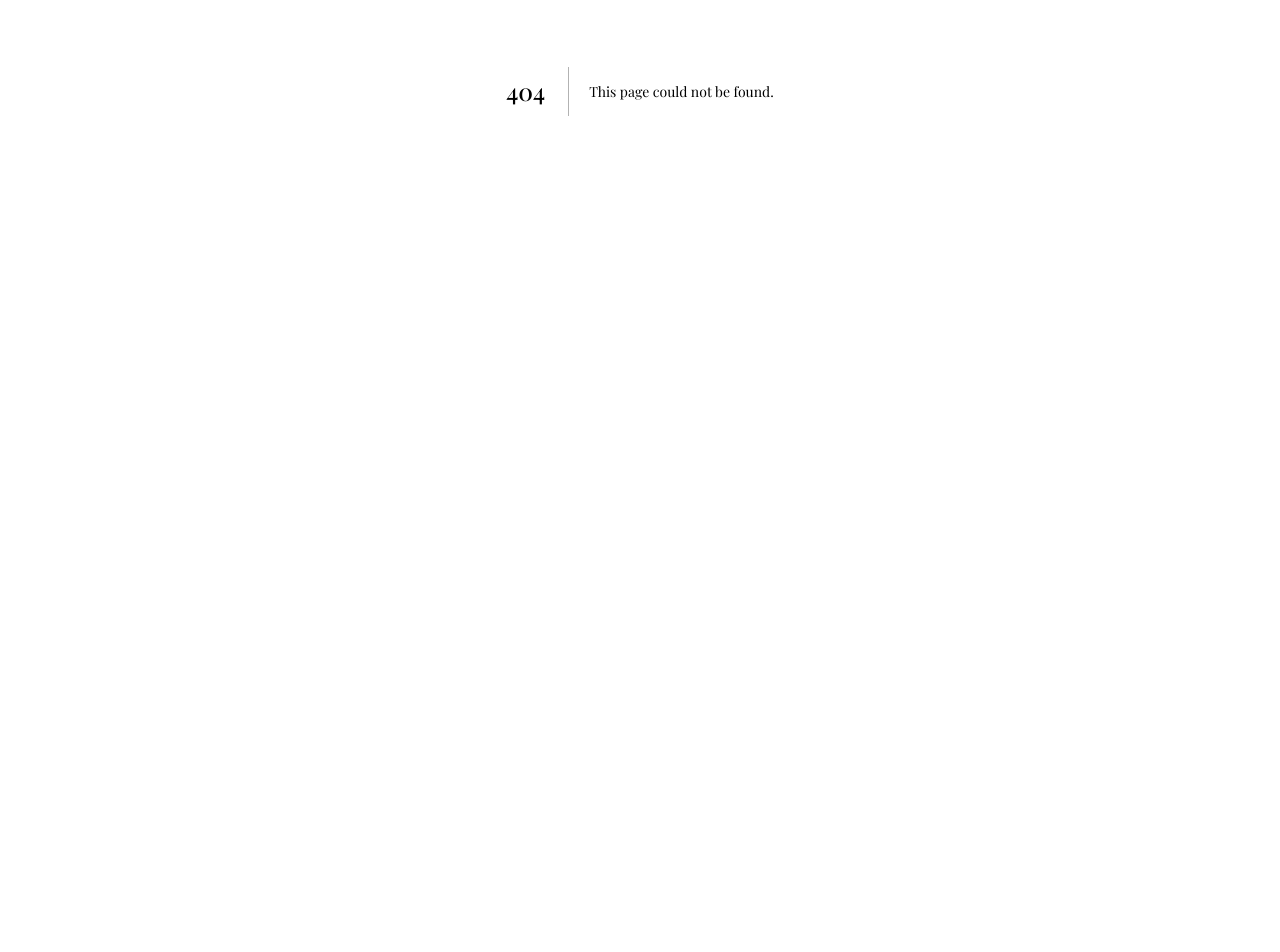
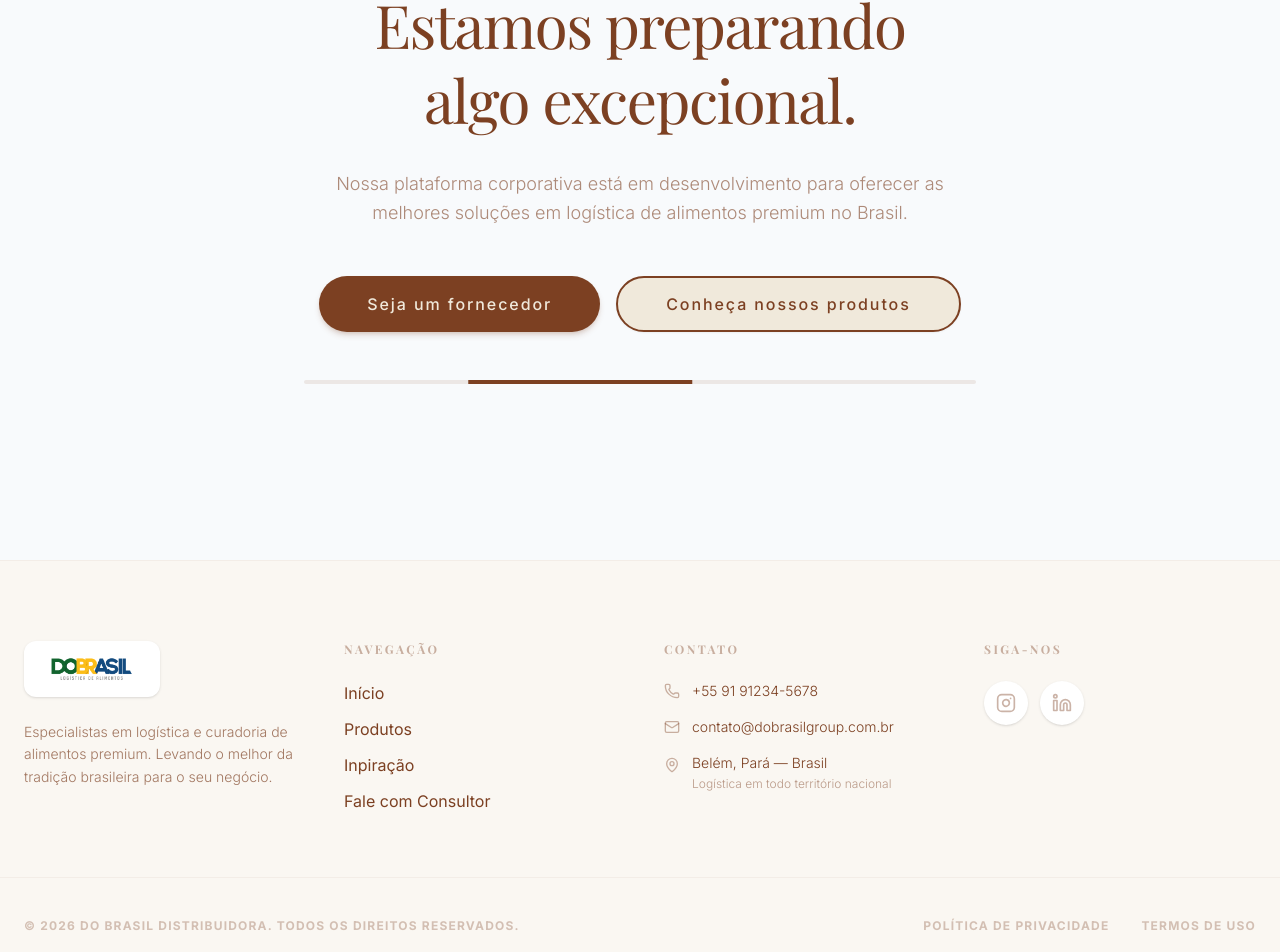
Before and after one commit to mfelipperd/dobrasil-distribuidora, a Next.js app: page /landing-v1 in a window 1280 px wide. Before the commit this address had no page. Shown: the part 309-1261 px from the top of the page. Before the commit the page ends 800 px from the top, so only its background shows below. Built offline with nearby package versions, Linux system fonts and the light colour scheme; a web font is replaced by a local one.

Commit message:
feat: implement landing page under construction and footer component

```diff
--- a/next.config.ts
+++ b/next.config.ts
@@ -16,11 +16,7 @@ const nextConfig: NextConfig = {
   },
   async redirects() {
     return [
-      {
-        source: "/",
-        destination: "/doce-de-leite",
-        permanent: false,
-      },
+
       {
         source: "/qrcode",
         destination: "/doce-de-leite",
--- /dev/null
+++ b/src/app/landing-v1/page.tsx
@@ -0,0 +1,72 @@
+"use client";
+
+import { motion } from "framer-motion";
+import Image from "next/image";
+import { Button } from "@/components/ui/button";
+import Link from "next/link";
+import Header from "@/components/Header";
+import Footer from "@/components/Footer";
+
+export default function MaintenancePage() {
+  return (
+    <main className="min-h-screen bg-slate-50 flex flex-col items-center">
+      <Header />
+
+      <div className="flex-1 flex flex-col items-center justify-center px-6 text-center max-w-4xl mx-auto py-32">
+        <motion.div
+          initial={{ opacity: 0, scale: 0.9 }}
+          animate={{ opacity: 1, scale: 1 }}
+          transition={{ duration: 0.8 }}
+          className="mb-12"
+        >
+          <div className="w-24 h-24 bg-primary/10 rounded-full flex items-center justify-center mx-auto mb-8">
+            <svg
+              className="w-12 h-12 text-primary"
+              fill="none"
+              stroke="currentColor"
+              viewBox="0 0 24 24"
+              xmlns="http://www.w3.org/2000/svg"
+            >
+              <path
+                strokeLinecap="round"
+                strokeLinejoin="round"
+                strokeWidth={1.5}
+                d="M19 21V5a2 2 0 00-2-2H7a2 2 0 00-2 2v16m14 0h2m-2 0h-5m-9 0H3m2 0h5M9 7h1m-1 4h1m4-4h1m-1 4h1m-5 10v-5a1 1 0 011-1h2a1 1 0 011 1v5m-4 0h4"
+              />
+            </svg>
+          </div>
+
+          <p className="text-xs font-sans font-bold uppercase tracking-[0.3em] text-primary/40 mb-6">
+            DO Brasil — Distribuidora & Logística
+          </p>
+          <h1 className="text-4xl md:text-6xl font-serif text-primary mb-8 leading-tight tracking-tight">
+            Estamos preparando<br />algo excepcional.
+          </h1>
+          <p className="text-lg text-primary/60 font-sans font-light max-w-2xl mx-auto leading-relaxed mb-12">
+            Nossa plataforma corporativa está em desenvolvimento para oferecer as melhores soluções em logística de alimentos premium no Brasil.
+          </p>
+
+          <div className="flex flex-col sm:flex-row gap-4 justify-center">
+            <Button asChild size="lg" variant="default" className="rounded-full px-12">
+              <Link href="#contato">Seja um fornecedor</Link>
+            </Button>
+            <Button asChild size="lg" variant="outline" className="rounded-full px-12">
+              <Link href="/produto">Conheça nossos produtos</Link>
+            </Button>
+          </div>
+        </motion.div>
+
+        {/* Visual element */}
+        <div className="relative w-full h-1 bg-primary/10 rounded-full overflow-hidden mb-12">
+          <motion.div
+            animate={{ x: ["-100%", "100%"] }}
+            transition={{ duration: 3, repeat: Infinity, ease: "linear" }}
+            className="absolute top-0 left-0 h-full w-1/3 bg-primary"
+          />
+        </div>
+      </div>
+
+      <Footer />
+    </main>
+  );
+}
--- a/src/app/page.tsx
+++ b/src/app/page.tsx
@@ -2,71 +2,139 @@
 
 import { motion } from "framer-motion";
 import Image from "next/image";
+import Link from "next/link";
 import { Button } from "@/components/ui/button";
-import Link from "next/link";
-import Header from "@/components/Header";
-import Footer from "@/components/Footer";
+import { Construction, ArrowRight, Star } from "lucide-react";
 
-export default function MaintenancePage() {
+export default function UnderConstruction() {
   return (
-    <main className="min-h-screen bg-slate-50 flex flex-col items-center">
-      <Header />
+    <main className="min-h-screen bg-white font-sans relative overflow-hidden flex flex-col">
+      {/* Decorative Brand Bar */}
+      <div className="fixed top-0 left-0 w-full h-1.5 bg-linear-to-r from-[#008444] via-[#FFB800] to-[#1D447E] z-50" />
 
-      <div className="flex-1 flex flex-col items-center justify-center px-6 text-center max-w-4xl mx-auto py-32">
+      {/* Main Content Container */}
+      <div className="flex-1 flex flex-col justify-center py-16 lg:py-0">
+        <div className="container mx-auto px-6 grid grid-cols-1 lg:grid-cols-2 gap-16 lg:gap-24 items-center max-w-7xl">
+
+          {/* Left Side: Brand & Status */}
+          <div className="flex flex-col items-center lg:items-start text-center lg:text-left z-10 w-full">
             <motion.div
-          initial={{ opacity: 0, scale: 0.9 }}
+              initial={{ opacity: 0, scale: 0.95 }}
               animate={{ opacity: 1, scale: 1 }}
               transition={{ duration: 0.8 }}
-          className="mb-12"
+              className="mb-10"
             >
-          <div className="w-24 h-24 bg-primary/10 rounded-full flex items-center justify-center mx-auto mb-8">
-            <svg
-              className="w-12 h-12 text-primary"
-              fill="none"
-              stroke="currentColor"
-              viewBox="0 0 24 24"
-              xmlns="http://www.w3.org/2000/svg"
+              <Image
+                src="/images/DOBRASIL - original.png"
+                alt="DO Brasil"
+                width={350}
+                height={110}
+                className="h-20 w-auto object-contain"
+                priority
+              />
+            </motion.div>
+
+            <motion.div
+              initial={{ opacity: 0, y: 10 }}
+              animate={{ opacity: 1, y: 0 }}
+              transition={{ delay: 0.3, duration: 0.5 }}
+              className="inline-flex items-center gap-2 px-4 py-1.5 rounded-full bg-[#FFB800]/10 text-[#FFB800] text-[10px] uppercase font-black tracking-widest mb-8 border border-[#FFB800]/20 shadow-[0_0_15px_rgba(255,184,0,0.1)]"
             >
-              <path
-                strokeLinecap="round"
-                strokeLinejoin="round"
-                strokeWidth={1.5}
-                d="M19 21V5a2 2 0 00-2-2H7a2 2 0 00-2 2v16m14 0h2m-2 0h-5m-9 0H3m2 0h5M9 7h1m-1 4h1m4-4h1m-1 4h1m-5 10v-5a1 1 0 011-1h2a1 1 0 011 1v5m-4 0h4"
+              <Construction size={14} />
+              Site em Construção
+            </motion.div>
+
+            <motion.h1
+              initial={{ opacity: 0, y: 20 }}
+              animate={{ opacity: 1, y: 0 }}
+              transition={{ delay: 0.5, duration: 0.8 }}
+              className="text-4xl md:text-5xl xl:text-6xl font-black text-[#111111] leading-[1.1] mb-6 tracking-tight"
+            >
+              Nosso novo portal <br />
+              <span className="text-transparent bg-clip-text bg-linear-to-r from-[#008444] to-[#1D447E]">está em construção.</span>
+            </motion.h1>
+
+            <motion.p
+              initial={{ opacity: 0, y: 20 }}
+              animate={{ opacity: 1, y: 0 }}
+              transition={{ delay: 0.7, duration: 0.8 }}
+              className="text-base md:text-lg text-gray-400 font-light mb-10 leading-relaxed max-w-lg"
+            >
+              Estamos construindo uma plataforma completa para logística e curadoria de alimentos premium. O futuro da distribuição brasileira começa aqui.
+            </motion.p>
+
+            <motion.div
+               initial={{ width: 0 }}
+               animate={{ width: "80px" }}
+               transition={{ delay: 1, duration: 1 }}
+               className="h-1.5 bg-[#FFB800] rounded-full hidden lg:block"
             />
-            </svg>
           </div>
 
-          <p className="text-xs font-sans font-bold uppercase tracking-[0.3em] text-primary/40 mb-6">
-            DO Brasil — Distribuidora & Logística
-          </p>
-          <h1 className="text-4xl md:text-6xl font-serif text-primary mb-8 leading-tight tracking-tight">
-            Estamos preparando<br />algo excepcional.
-          </h1>
-          <p className="text-lg text-primary/60 font-sans font-light max-w-2xl mx-auto leading-relaxed mb-12">
-            Nossa plataforma corporativa está em desenvolvimento para oferecer as melhores soluções em logística de alimentos premium no Brasil.
+          {/* Right Side: Featured Product Highlight - Overlay Mode */}
+          <motion.div
+            initial={{ opacity: 0, x: 20 }}
+            animate={{ opacity: 1, x: 0 }}
+            transition={{ delay: 0.8, duration: 1 }}
+            className="w-full flex justify-center lg:justify-end group"
+          >
+            <div className="relative w-full aspect-square shadow-[0_30px_70px_-15px_rgba(0,0,0,0.2)] rounded-[3.5rem] overflow-hidden ring-1 ring-gray-100 max-w-[520px]">
+              <Image
+                src="/images/Gemini_Generated_Image_hgrowdhgrowdhgro (1).png"
+                alt="Noble Leche"
+                fill
+                className="object-cover transition-transform duration-1000 group-hover:scale-110"
+              />
+
+              {/* Dark Gradient Overlay for Readability - Enhanced */}
+              <div className="absolute inset-x-0 bottom-0 h-3/4 bg-linear-to-t from-black/95 via-black/50 to-transparent z-10" />
+
+              {/* Content Overlay */}
+              <div className="absolute inset-0 z-20 p-10 flex flex-col justify-end items-center lg:items-start text-center lg:text-left">
+                <motion.div
+                  initial={{ opacity: 0, y: 20 }}
+                  whileInView={{ opacity: 1, y: 0 }}
+                  transition={{ delay: 1, duration: 0.8 }}
+                >
+                  <div className="flex items-center gap-2 mb-4">
+                    <Star size={16} className="text-[#FFB800] fill-[#FFB800]" />
+                    <span className="text-[11px] font-black uppercase tracking-[0.3em] text-[#FFB800]">Destaque Premium</span>
+                  </div>
+
+                  <h3 className="text-3xl md:text-4xl font-black text-white mb-4 leading-tight tracking-tight">
+                    Noble Leche: <br /> Tradição e Pureza.
+                  </h3>
+
+                  <p className="text-sm text-white/70 font-light mb-8 max-w-xs leading-relaxed">
+                    Explore o doce de leite que está redefinindo o padrão de excelência artesanal no Brasil.
                   </p>
 
-          <div className="flex flex-col sm:flex-row gap-4 justify-center">
-            <Button asChild size="lg" variant="default" className="rounded-full px-12">
-              <Link href="#contato">Seja um fornecedor</Link>
+                  <Button asChild size="lg" className="bg-white text-[#1D447E] hover:bg-[#FFB800] hover:text-white rounded-full px-10 h-14 text-base font-black shadow-2xl transition-all duration-300 group">
+                    <Link href="/doce-de-leite" className="flex items-center gap-2">
+                      Ver detalhes
+                      <ArrowRight className="group-hover:translate-x-1 transition-transform" />
+                    </Link>
                   </Button>
-            <Button asChild size="lg" variant="outline" className="rounded-full px-12">
-              <Link href="/produto">Conheça nossos produtos</Link>
-            </Button>
+                </motion.div>
+              </div>
             </div>
           </motion.div>
-
-        {/* Visual element */}
-        <div className="relative w-full h-1 bg-primary/10 rounded-full overflow-hidden mb-12">
-          <motion.div
-            animate={{ x: ["-100%", "100%"] }}
-            transition={{ duration: 3, repeat: Infinity, ease: "linear" }}
-            className="absolute top-0 left-0 h-full w-1/3 bg-primary"
-          />
         </div>
       </div>
 
-      <Footer />
+      {/* Simplified Footer */}
+      <footer className="py-8 px-6 border-t border-gray-50 bg-white z-10">
+        <div className="container mx-auto flex flex-col md:flex-row justify-between items-center gap-4 text-[10px] font-black uppercase tracking-[0.2em] text-gray-300">
+           <p>DO BRASIL DISTRIBUIDORA &copy; {new Date().getFullYear()}</p>
+           <div className="flex items-center gap-4 text-gray-400">
+              <span>Belém</span>
+              <div className="w-1 h-1 bg-[#FFB800] rounded-full" />
+              <span>São Paulo</span>
+              <div className="w-1 h-1 bg-[#1D447E] rounded-full" />
+              <span>Brasil</span>
+           </div>
+        </div>
+      </footer>
     </main>
   );
 }
--- a/src/components/Footer.tsx
+++ b/src/components/Footer.tsx
@@ -2,30 +2,76 @@
 
 import Link from "next/link";
 import Image from "next/image";
-import { Instagram, Linkedin } from "lucide-react";
+import { Instagram, Linkedin, Mail, Phone, MapPin } from "lucide-react";
 
 export default function Footer() {
   return (
-    <footer className="bg-primary text-background py-14">
-      <div className="container mx-auto px-6 flex flex-col md:flex-row items-center justify-between gap-8">
-        <Link href="/" className="flex items-center">
-          <Image
-            src="/images/DOBRASIL - original.png"
-            alt="DO Brasil"
-            width={400}
-            height={100}
-            className="h-20 w-auto object-contain opacity-80 hover:opacity-100 transition-opacity duration-300"
-          />
-        </Link>
+    <footer className="bg-[#faf7f2] text-primary pt-20 pb-10 border-t border-primary/5">
+      <div className="container mx-auto px-6 grid grid-cols-1 md:grid-cols-2 lg:grid-cols-4 gap-12 mb-16">
+        {/* Brand Column */}
+        <div className="flex flex-col items-center md:items-start text-center md:text-left">
+          <Link href="/" className="mb-6 inline-block bg-white px-4 py-2 rounded-xl shadow-sm">
+            <Image
+              src="/images/DOBRASIL - original.png"
+              alt="DO Brasil"
+              width={180}
+              height={60}
+              className="h-10 w-auto object-contain"
+            />
+          </Link>
+          <p className="text-sm font-sans font-light leading-relaxed text-primary/70 max-w-xs">
+            Especialistas em logística e curadoria de alimentos premium. Levando o melhor da tradição brasileira para o seu negócio.
+          </p>
+        </div>
 
-        <p className="text-sm font-sans text-background/40 text-center leading-relaxed">
-          &copy; {new Date().getFullYear()} DO Brasil Distribuidora. Todos os direitos reservados.
-          <span className="block text-xs mt-1">Belém, Pará — Brasil</span>
-        </p>
+        {/* Navigation Column */}
+        <div className="flex flex-col items-center md:items-start">
+          <h4 className="text-xs font-sans font-bold uppercase tracking-[0.2em] mb-6 text-primary/40">Navegação</h4>
+          <nav className="flex flex-col gap-3 items-center md:items-start">
+            <Link href="/" className="hover:text-primary/60 transition-colors">Início</Link>
+            <Link href="/produto" className="hover:text-primary/60 transition-colors">Produtos</Link>
+            <Link href="#receitas" className="hover:text-primary/60 transition-colors">Inpiração</Link>
+            <Link href="#contato" className="hover:text-primary/60 transition-colors">Fale com Consultor</Link>
+          </nav>
+        </div>
 
-        <div className="flex items-center gap-3 text-background/40">
-          <Link href="#" className="p-3 rounded-full hover:bg-background/10 hover:text-background transition-all duration-300"><Instagram size={20} /></Link>
-          <Link href="#" className="p-3 rounded-full hover:bg-background/10 hover:text-background transition-all duration-300"><Linkedin size={20} /></Link>
+        {/* Contact Column */}
+        <div className="flex flex-col items-center md:items-start">
+          <h4 className="text-xs font-sans font-bold uppercase tracking-[0.2em] mb-6 text-primary/40">Contato</h4>
+          <div className="flex flex-col gap-4 text-sm font-light">
+            <a href="https://wa.me/5591912345678" target="_blank" className="flex items-center gap-3 hover:text-primary/60 transition-colors">
+              <Phone size={16} className="text-primary/40" />
+              +55 91 91234-5678
+            </a>
+            <a href="mailto:contato@dobrasilgroup.com.br" className="flex items-center gap-3 hover:text-primary/60 transition-colors">
+              <Mail size={16} className="text-primary/40" />
+              contato@dobrasilgroup.com.br
+            </a>
+            <div className="flex items-start gap-3">
+              <MapPin size={16} className="text-primary/40 mt-1" />
+              <span>Belém, Pará — Brasil<br /><span className="text-xs opacity-50">Logística em todo território nacional</span></span>
+            </div>
+          </div>
+        </div>
+
+        {/* Social Column */}
+        <div className="flex flex-col items-center md:items-start">
+          <h4 className="text-xs font-sans font-bold uppercase tracking-[0.2em] mb-6 text-primary/40">Siga-nos</h4>
+          <div className="flex items-center gap-3">
+            <Link href="#" className="p-3 bg-white rounded-full text-primary/40 hover:text-primary hover:shadow-md transition-all duration-300 shadow-sm"><Instagram size={20} /></Link>
+            <Link href="#" className="p-3 bg-white rounded-full text-primary/40 hover:text-primary hover:shadow-md transition-all duration-300 shadow-sm"><Linkedin size={20} /></Link>
+          </div>
+        </div>
+      </div>
+
+      {/* Copyright Bar */}
+      <div className="container mx-auto px-6 pt-10 border-t border-primary/5">
+        <div className="flex flex-col md:flex-row items-center justify-between gap-6 text-xs font-sans text-primary/30 font-bold tracking-widest uppercase text-center md:text-left">
+          <p>&copy; {new Date().getFullYear()} DO BRASIL DISTRIBUIDORA. TODOS OS DIREITOS RESERVADOS.</p>
+          <div className="flex gap-8">
+            <Link href="#" className="hover:text-primary transition-colors">Política de Privacidade</Link>
+            <Link href="#" className="hover:text-primary transition-colors">Termos de Uso</Link>
+          </div>
         </div>
       </div>
     </footer>
--- a/src/components/ProductShowcase.tsx
+++ b/src/components/ProductShowcase.tsx
@@ -30,14 +30,14 @@ export default function ProductShowcase() {
     target: containerRef,
     offset: ["start end", "end start"]
   });
-  const imageY = useTransform(deskProgress, [0, 1], [40, -40]);
+  const imageY = useTransform(deskProgress, [0, 1], [-50, 50]);
 
   // Mobile Overlays Custom Timing
-  // Starts when top of image is near top of screen (fully visible), ends very quickly so text is readable
   const { scrollYProgress: mobProgress } = useScroll({
     target: mobileRef,
     offset: ["start 30%", "start 5%"]
   });
+  const mobImageY = useTransform(mobProgress, [0, 1], [-40, 40]);
   const imageBlur = useTransform(mobProgress, [0, 1], ["blur(0px)", "blur(12px)"]);
   const overlayOpacity = useTransform(mobProgress, [0, 1], [0, 0.90]);
   const textOpacity = useTransform(mobProgress, [0, 1], [0, 1]);
@@ -46,15 +46,17 @@ export default function ProductShowcase() {
   return (
     <section id="produto" className="relative py-16 lg:py-12 bg-[#1a0f0a] overflow-hidden" ref={containerRef}>
       {/* DESKTOP BACKGROUND LAYER */}
-      <div className="hidden lg:block absolute inset-0 z-0">
+      <div className="hidden lg:block absolute inset-0 z-0 overflow-hidden">
+        <motion.div style={{ y: imageY }} className="absolute inset-0">
           <Image
             src="/images/Gemini_Generated_Image_m2opfym2opfym2op.png"
             alt="Noble Leche Background"
             fill
             priority
             quality={100}
-          className="object-cover object-left scale-105"
+            className="object-cover object-left scale-125"
           />
+        </motion.div>
         {/* Subtle overlay to ensure text readability */}
         <div className="absolute inset-0 bg-black/5" />
       </div>
@@ -69,12 +71,12 @@ export default function ProductShowcase() {
 
           {/* MOBILE EXPERIENCE: Edge-to-Edge Image + Text */}
           <div ref={mobileRef} className="relative -mx-6 w-[calc(100%+3rem)] aspect-4/5 overflow-hidden shadow-2xl lg:hidden flex flex-col justify-center">
-            <motion.div style={{ filter: imageBlur }} className="absolute inset-0 z-0">
+            <motion.div style={{ filter: imageBlur, y: mobImageY }} className="absolute inset-0 z-0">
               <Image
                 src="/images/Gemini_Generated_Image_hgrowdhgrowdhgro (1).png"
                 alt="Noble Leche — Doce de Leite Premium"
                 fill priority
-                className="object-cover"
+                className="object-cover scale-150"
               />
             </motion.div>
 
```
Lines whose indentation alone changed are shown as unchanged.
